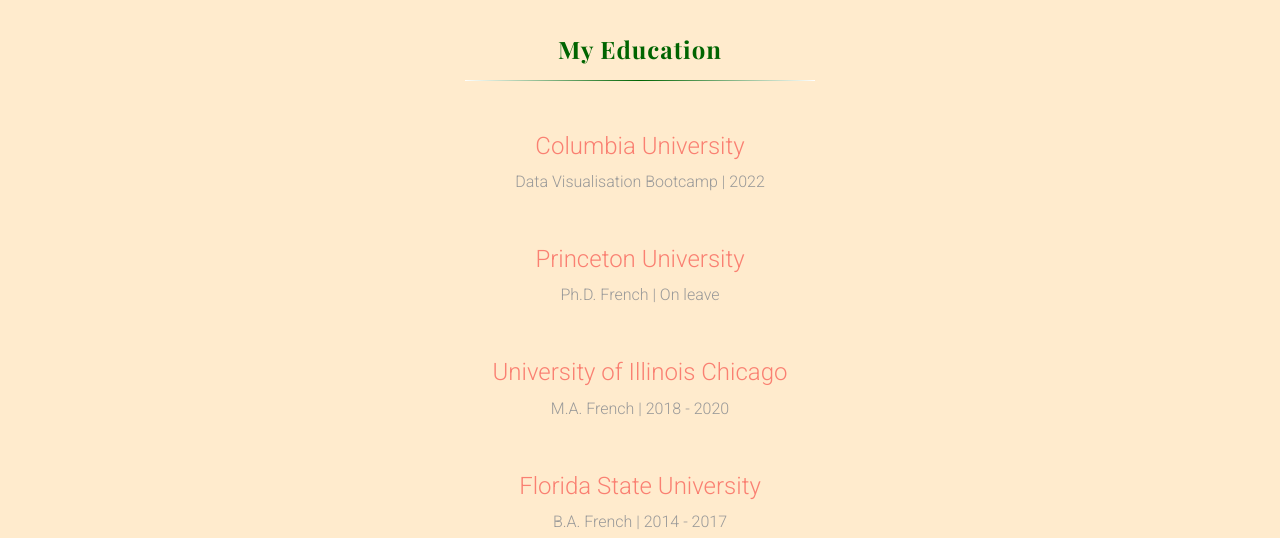
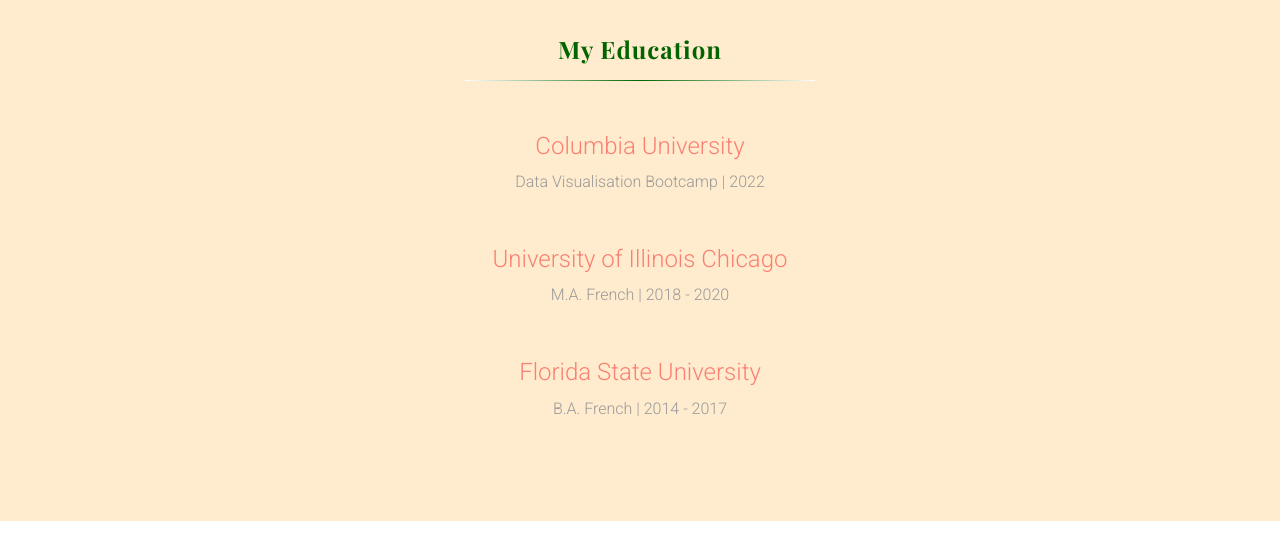
Before and after one commit to AmairaniR/Portfolio-Website, a plain HTML site: page index.html in a window 1280 px wide. Shown: the part 4363-4901 px from the top of the page. Drawn offline with nearby package versions, Linux system fonts and the light colour scheme.

Commit message:
update index.html

```diff
--- a/index.html
+++ b/index.html
@@ -210,8 +210,6 @@
             <div class="container">
                 <h5> Columbia University</h5>
                 <p class="credential"> Data Visualisation Bootcamp | 2022</p>
-                <h5> Princeton University</h5>
-                <p class="credential"> Ph.D. French | On leave</p>
                 <h5> University of Illinois Chicago</h5>
                 <p class="credential"> M.A. French | 2018 - 2020</p>
                 <h5> Florida State University</h5>
```
